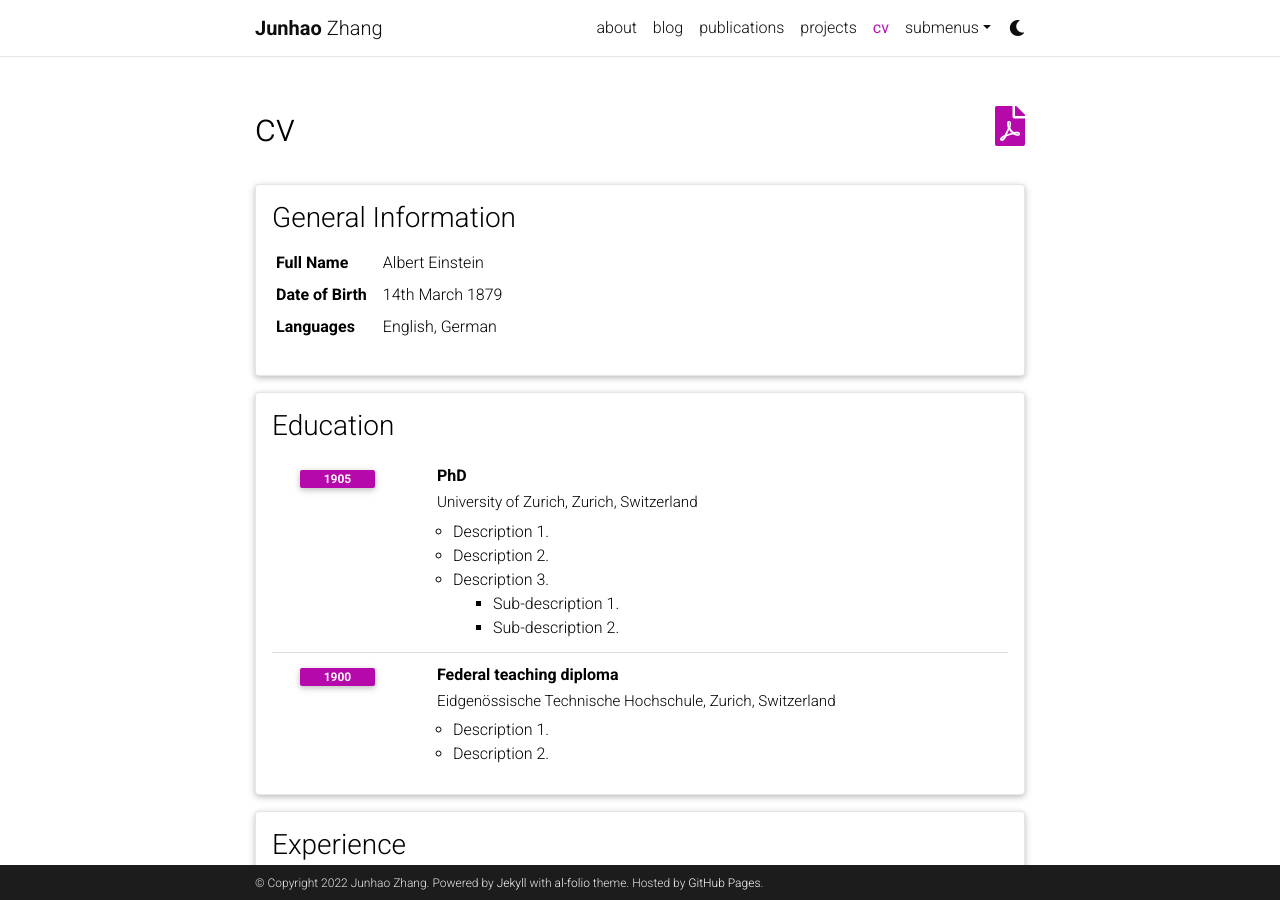
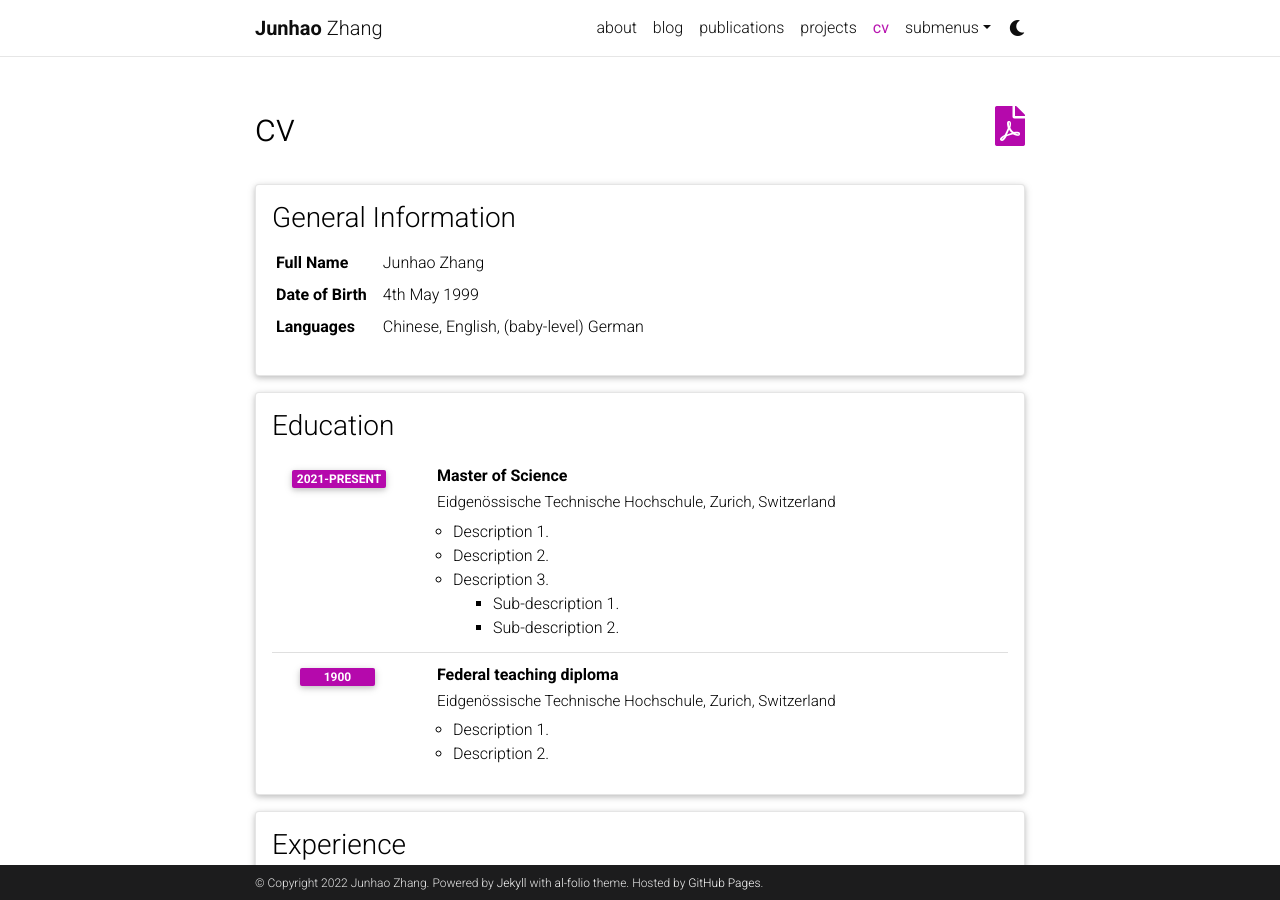
Before and after one commit to Junha0Zhang/junha0Zhang.github.io, a Jekyll site: the page built from _pages/cv.md, in a window 1280 px wide and 900 px high. Built offline with Jekyll 4.4.1, drawn with Linux system fonts in a browser that asks for light colours; comment, search, counter and statistics services are not loaded; a style sheet for code colours, icons or effects is not loaded.

Commit message:
Update cv.yml

```diff
--- a/_data/cv.yml
+++ b/_data/cv.yml
@@ -2,18 +2,18 @@
   type: map
   contents:
     - name: Full Name
-      value: Albert Einstein
+      value: Junhao Zhang
     - name: Date of Birth
-      value: 14th March 1879
+      value: 4th May 1999
     - name: Languages
-      value: English, German
+      value: Chinese, English, (baby-level) German
 
 - title: Education
   type: time_table
   contents:
-    - title: PhD
-      institution: University of Zurich, Zurich, Switzerland
-      year: 1905
+    - title: Master of Science
+      institution: Eidgenössische Technische Hochschule, Zurich, Switzerland
+      year: 2021-present
       description:
         - Description 1.
         - Description 2.
```
